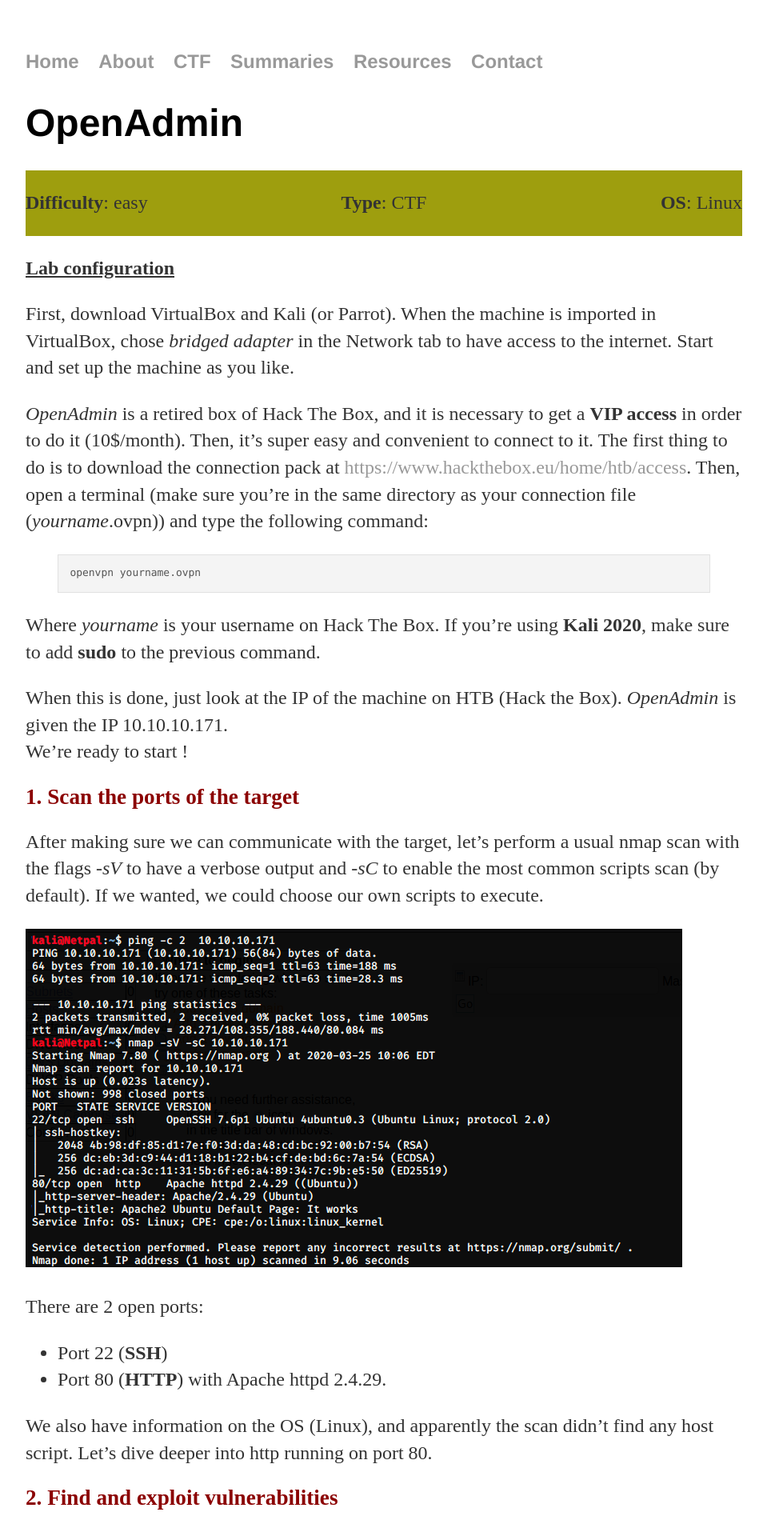
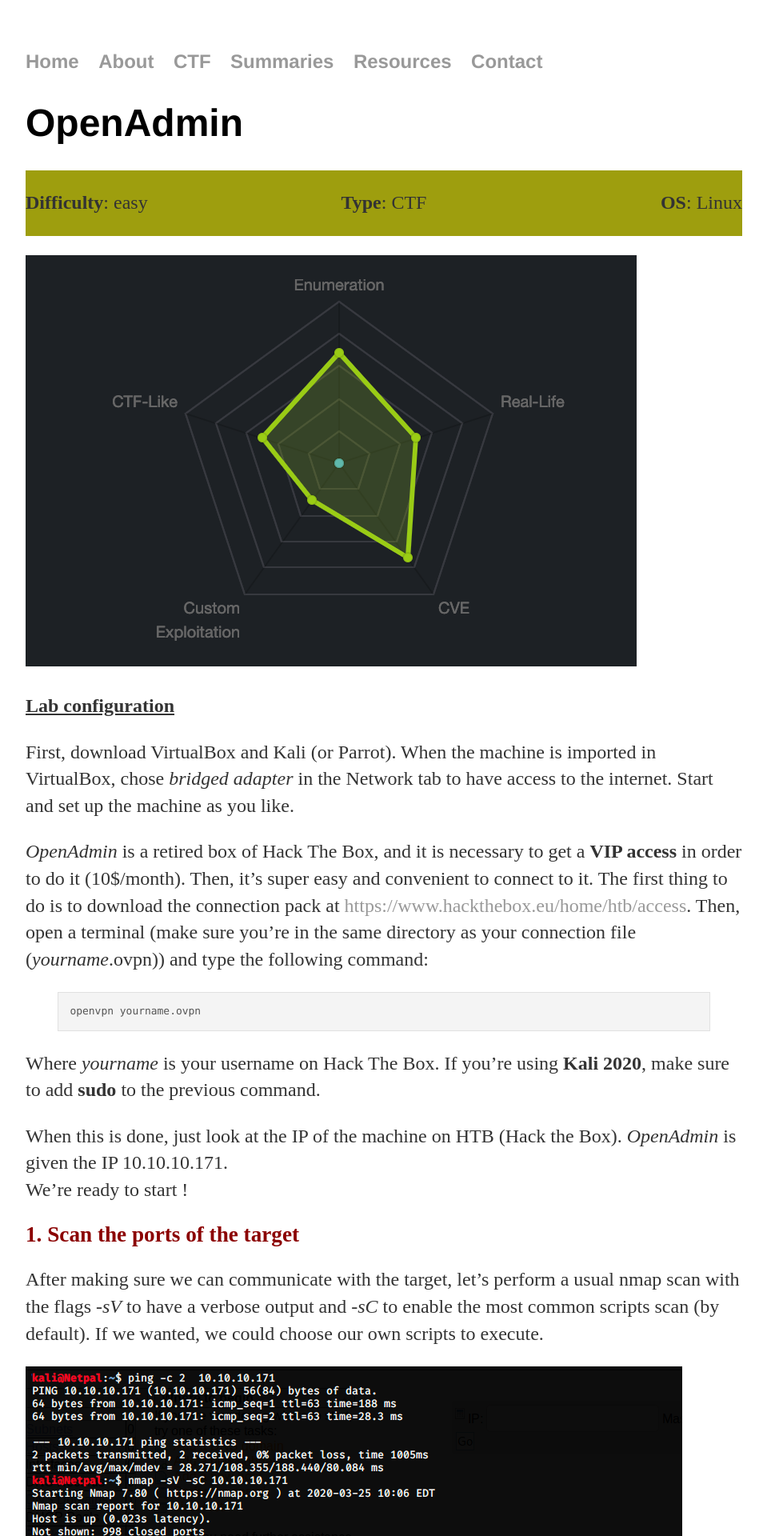
Before and after one commit to jsom1/jsom1.github.io, a Jekyll site: the page built from _walkthroughs/OpenAdmin.md, in a window 1280 px wide. Shown: the top 1920 px of the page at 80% size, without its empty margins (160-1119 px from the left). Built offline with Jekyll 4.4.1, drawn with Linux system fonts in a browser that asks for light colours; our own code applies the rules of GitHub Pages for plain Markdown files.

Commit message:
Update OpenAdmin.md

```diff
--- a/_walkthroughs/OpenAdmin.md
+++ b/_walkthroughs/OpenAdmin.md
@@ -15,6 +15,11 @@
  </div>
  <div style="clear: both;"></div>
  </div>
+
+
+<div class="img_container">
+![desc]({{https://jsom1.github.io/}}/_images/htb_oa_desc.png)
+</div>
 
 <ins>**Lab configuration**</ins>
 
```
